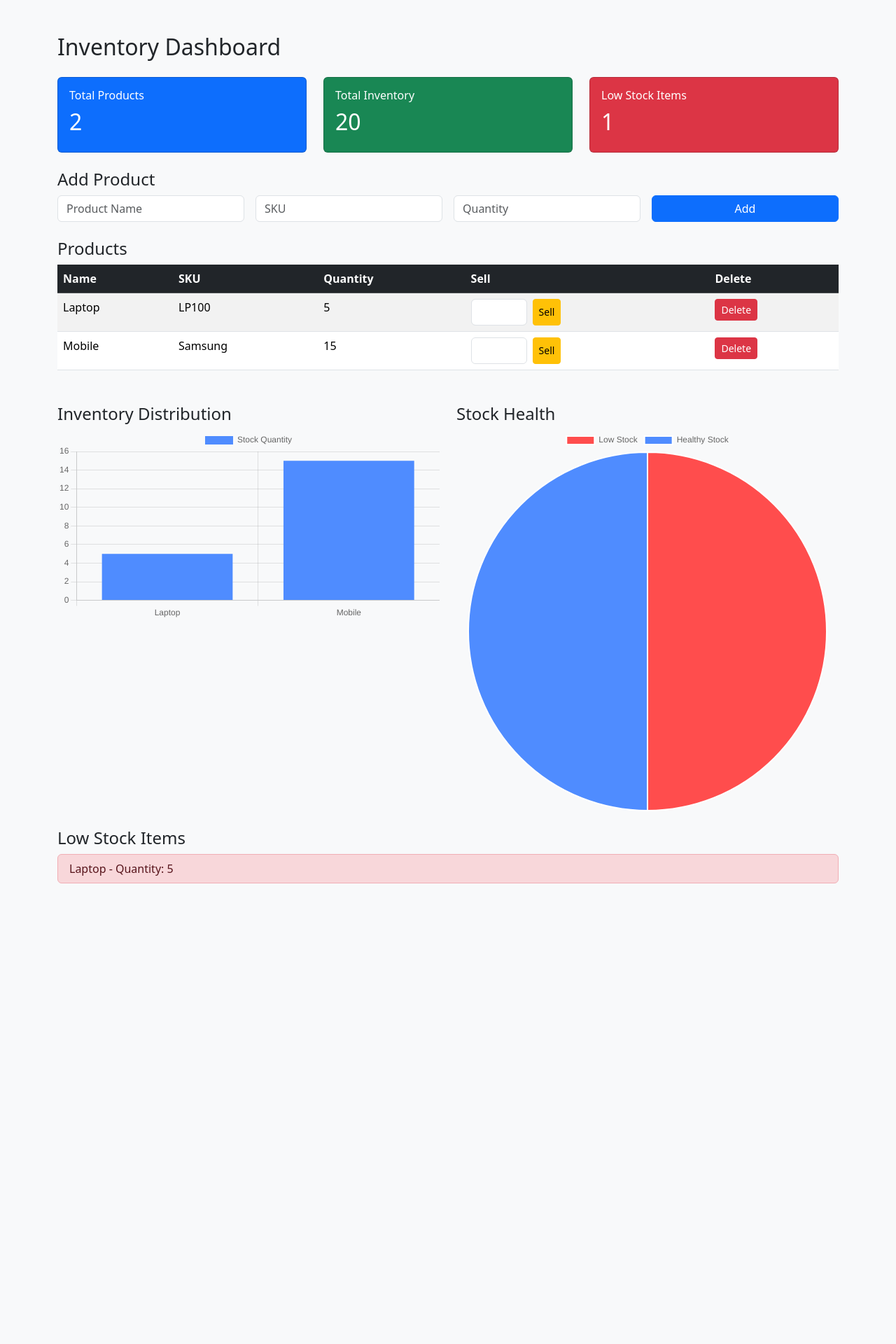
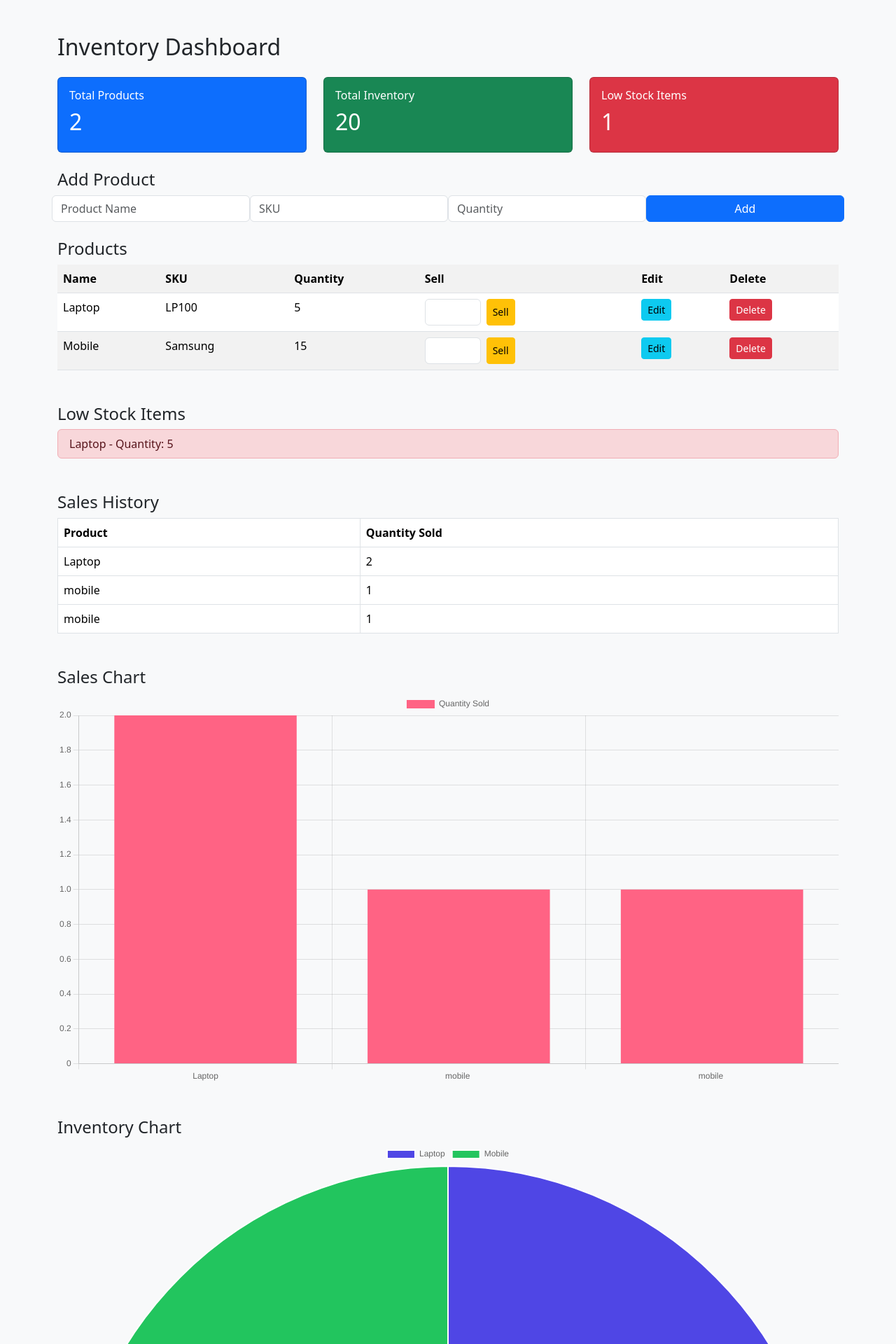
Before and after one commit to HarshaPachcha/wexa-ai-technical-assessment-Harsha, a Flask app: page /dashboard/1 in a window 1280 px wide. Shown: the top 1920 px of the page at 70% size. Before the commit the page ends 1262 px from the top, so only its background shows below. Run offline with Flask 3, Linux system fonts and the light colour scheme; data comes from the database, SQL or seed files in the repository; both versions use the stored data as it was after the commit.

Commit message:
code change

```diff
--- a/app.py
+++ b/app.py
@@ -5,8 +5,8 @@ from flask_bcrypt import Bcrypt
 
 app = Flask(__name__)
 
-# Database configuration (works locally and on Render)
 BASE_DIR = os.path.abspath(os.path.dirname(__file__))
+
 app.config["SQLALCHEMY_DATABASE_URI"] = "sqlite:///" + os.path.join(BASE_DIR, "stockflow.db")
 app.config["SQLALCHEMY_TRACK_MODIFICATIONS"] = False
 app.config["SECRET_KEY"] = "secret"
@@ -14,10 +14,7 @@ app.config["SECRET_KEY"] = "secret"
 db = SQLAlchemy(app)
 bcrypt = Bcrypt(app)
 
-
-# -------------------
-# Models
-# -------------------
+# ---------------- MODELS ---------------- #
 
 class Organization(db.Model):
     id = db.Column(db.Integer, primary_key=True)
@@ -41,15 +38,20 @@ class Product(db.Model):
 
     quantity = db.Column(db.Integer)
 
-    cost_price = db.Column(db.Float)
-    selling_price = db.Column(db.Float)
-
     low_stock_threshold = db.Column(db.Integer, default=5)
 
 
-# -------------------
-# Routes
-# -------------------
+class Sale(db.Model):
+    id = db.Column(db.Integer, primary_key=True)
+
+    product_id = db.Column(db.Integer)
+
+    product_name = db.Column(db.String(120))
+
+    quantity_sold = db.Column(db.Integer)
+
+
+# ---------------- ROUTES ---------------- #
 
 @app.route("/")
 def home():
@@ -57,7 +59,7 @@ def home():
 
 
 # Signup
-@app.route("/signup", methods=["GET", "POST"])
+@app.route("/signup", methods=["GET","POST"])
 def signup():
 
     if request.method == "POST":
@@ -88,7 +90,7 @@ def signup():
 
 
 # Login
-@app.route("/login", methods=["GET", "POST"])
+@app.route("/login", methods=["GET","POST"])
 def login():
 
     if request.method == "POST":
@@ -98,12 +100,12 @@ def login():
 
         user = User.query.filter_by(email=email).first()
 
-        if user and bcrypt.check_password_hash(user.password, password):
+        if user and bcrypt.check_password_hash(user.password,password):
 
             return redirect(f"/dashboard/{user.organization_id}")
 
         else:
-            return "Invalid Email or Password"
+            return "Invalid Login"
 
     return render_template("login.html")
 
@@ -114,6 +116,8 @@ def dashboard(org_id):
 
     products = Product.query.filter_by(organization_id=org_id).all()
 
+    sales = Sale.query.all()
+
     total_products = len(products)
 
     total_inventory = sum(p.quantity for p in products)
@@ -122,15 +126,16 @@ def dashboard(org_id):
 
     return render_template(
         "dashboard.html",
+        products=products,
+        sales=sales,
         total_products=total_products,
         total_inventory=total_inventory,
-        products=products,
         low_stock=low_stock,
         org_id=org_id
     )
 
 
-# Add product
+# Add Product
 @app.route("/add_product/<org_id>", methods=["POST"])
 def add_product(org_id):
 
@@ -151,27 +156,64 @@ def add_product(org_id):
     return redirect(f"/dashboard/{org_id}")
 
 
-# Sell product (reduce quantity)
+# Sell Product
 @app.route("/sell/<int:id>/<org_id>", methods=["POST"])
 def sell_product(id, org_id):
 
     product = Product.query.get(id)
 
-    sold_qty = int(request.form["sold_qty"])
+    sold_qty = int(request.form.get("sold_qty",0))
 
-    if product.quantity >= sold_qty:
+    if product:
+
         product.quantity -= sold_qty
+
+        sale = Sale(
+            product_id=id,
+            product_name=product.name,
+            quantity_sold=sold_qty
+        )
+
+        db.session.add(sale)
+
+        # AUTO DELETE PRODUCT
+        if product.quantity <= 0:
+            db.session.delete(product)
+
+        db.session.commit()
+
+    return redirect(f"/dashboard/{org_id}")
+
+
+# Edit Page
+@app.route("/edit/<int:id>/<org_id>")
+def edit_product(id, org_id):
+
+    product = Product.query.get_or_404(id)
+
+    return render_template("edit_product.html", product=product, org_id=org_id)
+
+
+# Update Product
+@app.route("/update/<int:id>/<org_id>", methods=["POST"])
+def update_product(id, org_id):
+
+    product = Product.query.get_or_404(id)
+
+    product.name = request.form["name"]
+    product.sku = request.form["sku"]
+    product.quantity = int(request.form["quantity"])
 
     db.session.commit()
 
     return redirect(f"/dashboard/{org_id}")
 
 
-# Delete product
+# Delete Product
 @app.route("/delete/<int:id>/<org_id>")
 def delete_product(id, org_id):
 
-    product = Product.query.get(id)
+    product = Product.query.get_or_404(id)
 
     db.session.delete(product)
     db.session.commit()
@@ -179,13 +221,11 @@ def delete_product(id, org_id):
     return redirect(f"/dashboard/{org_id}")
 
 
-# -------------------
-# Run app
-# -------------------
+# ---------------- RUN APP ---------------- #
 
 if __name__ == "__main__":
 
     with app.app_context():
         db.create_all()
 
-    app.run(debug=True, use_reloader=False)
+    app.run(debug=True)
--- a/templates/dashboard.html
+++ b/templates/dashboard.html
@@ -21,76 +21,47 @@
 <div class="row mb-4">
 
 <div class="col-md-4">
+<div class="card text-white bg-primary p-3">
+<h6>Total Products</h6>
+<h2>{{total_products}}</h2>
+</div>
+</div>
 
-<div class="card text-white bg-primary p-3">
+<div class="col-md-4">
+<div class="card text-white bg-success p-3">
+<h6>Total Inventory</h6>
+<h2>{{total_inventory}}</h2>
+</div>
+</div>
 
-<h6>Total Products</h6>
-
-<h2>{{total_products}}</h2>
-
+<div class="col-md-4">
+<div class="card text-white bg-danger p-3">
+<h6>Low Stock Items</h6>
+<h2>{{low_stock|length}}</h2>
+</div>
 </div>
 
 </div>
-
-
-<div class="col-md-4">
-
-<div class="card text-white bg-success p-3">
-
-<h6>Total Inventory</h6>
-
-<h2>{{total_inventory}}</h2>
-
-</div>
-
-</div>
-
-
-<div class="col-md-4">
-
-<div class="card text-white bg-danger p-3">
-
-<h6>Low Stock Items</h6>
-
-<h2>{{low_stock|length}}</h2>
-
-</div>
-
-</div>
-
-</div>
-
 
 
 <h4>Add Product</h4>
 
 <form method="post" action="/add_product/{{org_id}}" class="row g-3 mb-4">
 
-<div class="col-md-3">
-<input name="name" class="form-control" placeholder="Product Name">
-</div>
+<input name="name" class="form-control col" placeholder="Product Name">
 
-<div class="col-md-3">
-<input name="sku" class="form-control" placeholder="SKU">
-</div>
+<input name="sku" class="form-control col" placeholder="SKU">
 
-<div class="col-md-3">
-<input name="quantity" class="form-control" placeholder="Quantity">
-</div>
+<input name="quantity" class="form-control col" placeholder="Quantity">
 
-<div class="col-md-3">
-<button class="btn btn-primary w-100">Add</button>
-</div>
+<button class="btn btn-primary col">Add</button>
 
 </form>
-
 
 
 <h4>Products</h4>
 
 <table class="table table-striped">
-
-<thead class="table-dark">
 
 <tr>
 
@@ -98,22 +69,18 @@
 <th>SKU</th>
 <th>Quantity</th>
 <th>Sell</th>
+<th>Edit</th>
 <th>Delete</th>
 
 </tr>
 
-</thead>
-
-<tbody>
 
 {% for p in products %}
 
 <tr>
 
 <td>{{p.name}}</td>
-
 <td>{{p.sku}}</td>
-
 <td>{{p.quantity}}</td>
 
 
@@ -121,7 +88,7 @@
 
 <form method="post" action="/sell/{{p.id}}/{{org_id}}" style="display:flex">
 
-<input name="sold_qty" type="number" min="1" class="form-control me-2" style="width:80px">
+<input name="sold_qty" type="number" class="form-control me-2" style="width:80px">
 
 <button class="btn btn-warning btn-sm">Sell</button>
 
@@ -131,49 +98,22 @@
 
 
 <td>
+<a href="/edit/{{p.id}}/{{org_id}}" class="btn btn-info btn-sm">Edit</a>
+</td>
 
-<a href="/delete/{{p.id}}/{{org_id}}" class="btn btn-danger btn-sm">
 
-Delete
-
-</a>
-
+<td>
+<a href="/delete/{{p.id}}/{{org_id}}" class="btn btn-danger btn-sm">Delete</a>
 </td>
 
 </tr>
 
 {% endfor %}
 
-</tbody>
-
 </table>
 
 
-
-<div class="row mt-5">
-
-<div class="col-md-6">
-
-<h4>Inventory Distribution</h4>
-
-<canvas id="inventoryChart"></canvas>
-
-</div>
-
-
-<div class="col-md-6">
-
-<h4>Stock Health</h4>
-
-<canvas id="stockChart"></canvas>
-
-</div>
-
-</div>
-
-
-
-<h4 class="mt-4">Low Stock Items</h4>
+<h4 class="mt-5">Low Stock Items</h4>
 
 <ul class="list-group">
 
@@ -189,83 +129,114 @@ Delete
 
 </ul>
 
-</div>
 
+<h4 class="mt-5">Sales History</h4>
+
+<table class="table table-bordered">
+
+<tr>
+<th>Product</th>
+<th>Quantity Sold</th>
+</tr>
+
+{% for s in sales %}
+
+<tr>
+
+<td>{{s.product_name}}</td>
+<td>{{s.quantity_sold}}</td>
+
+</tr>
+
+{% endfor %}
+
+</table>
+
+
+<h4 class="mt-5">Sales Chart</h4>
+
+<canvas id="salesChart"></canvas>
+
+
+<h4 class="mt-5">Inventory Chart</h4>
+
+<canvas id="productChart"></canvas>
 
 
 <script>
 
-const productNames = [
-
-{% for p in products %}
-
-"{{p.name}}",
-
+const soldProducts = [
+{% for s in sales %}
+"{{s.product_name}}",
 {% endfor %}
-
 ];
 
-
-const productQty = [
-
-{% for p in products %}
-
-{{p.quantity}},
-
+const soldQty = [
+{% for s in sales %}
+{{s.quantity_sold}},
 {% endfor %}
-
 ];
 
+if(soldProducts.length > 0){
 
-new Chart(document.getElementById("inventoryChart"), {
+new Chart(document.getElementById("salesChart"),{
 
-type: "bar",
+type:"bar",
 
-data: {
-
-labels: productNames,
-
-datasets: [{
-
-label: "Stock Quantity",
-
-data: productQty,
-
-backgroundColor: "#4f8cff"
-
+data:{
+labels:soldProducts,
+datasets:[{
+label:"Quantity Sold",
+data:soldQty,
+backgroundColor:"#ff6384"
 }]
-
 }
 
 });
 
-
-const lowStock = {{low_stock|length}};
-
-const healthyStock = {{products|length}} - lowStock;
+}
 
 
-new Chart(document.getElementById("stockChart"), {
+const productNames = [
+{% for p in products %}
+"{{p.name}}",
+{% endfor %}
+];
 
-type: "pie",
+const productQty = [
+{% for p in products %}
+{{p.quantity}},
+{% endfor %}
+];
 
-data: {
+if(productNames.length > 0){
 
-labels: ["Low Stock","Healthy Stock"],
+new Chart(document.getElementById("productChart"),{
 
-datasets: [{
+type:"pie",
 
-data: [lowStock, healthyStock],
-
-backgroundColor: ["#ff4d4d","#4f8cff"]
-
+data:{
+labels:productNames,
+datasets:[{
+data:productQty,
+backgroundColor:[
+"#4f46e5",
+"#22c55e",
+"#f59e0b",
+"#ef4444",
+"#06b6d4",
+"#8b5cf6"
+]
 }]
-
 }
 
 });
 
+}
+
 </script>
+
+</div>
 
 </body>
 
```
Also changed, not shown: templates/edit_product.html (added, +45 -0 lines), stockflow.db.
